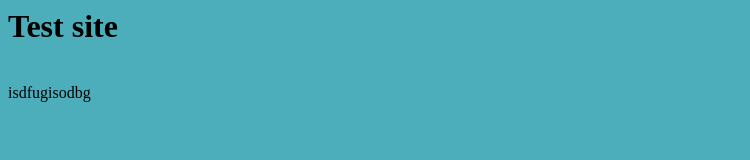
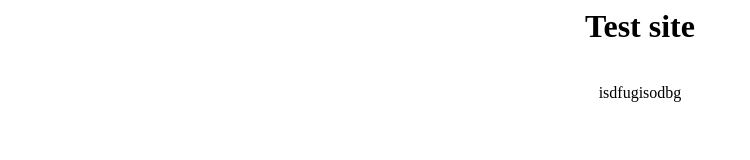
Before and after one commit to lennardschober/testsite, a plain HTML site: page index.html in a window 1280 px wide. Shown: the whole page, without its empty margins (0-750 px from the left). Drawn offline with Linux system fonts and the light colour scheme.

Commit message:
Update index.html

```diff
--- a/index.html
+++ b/index.html
@@ -1,5 +1,5 @@
 <html>
-    <body style="background-color:rgb(76, 174, 187);">
+    <body style="text-align:center", "background-color:rgb(76, 174, 187);">
     </body>
         <h1>Test site</h1><br>
         <p1>isdfugisodbg</p1>
```
